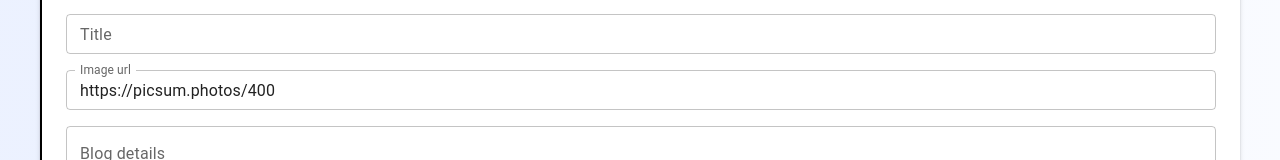
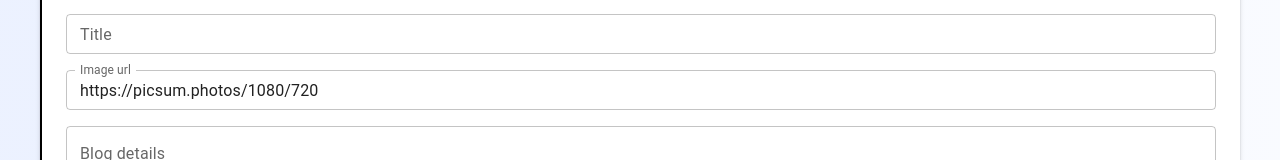
Before and after one commit to SumaniqueCode/vynspire-blogs, a React (Vite) app: page /posts/create in a window 1280 px wide. Shown: the part 194-354 px from the top of the page. Built offline with nearby package versions, Linux system fonts and the light colour scheme; sample sign-in values are in the browser's storage.

Commit message:
Fixed default image quality

```diff
--- a/src/pages/blog/PostCreate.tsx
+++ b/src/pages/blog/PostCreate.tsx
@@ -26,7 +26,7 @@ const PostCreate = () => {
       title: "",
       body: "",
       tags: "",
-      image: "https://picsum.photos/400",
+      image: "https://picsum.photos/1080/720",
     },
     validationSchema: Yup.object({
       title: Yup.string().required("Title is required"),
--- a/src/pages/blog/PostEdit.tsx
+++ b/src/pages/blog/PostEdit.tsx
@@ -43,7 +43,7 @@ const PostEdit = () => {
       title: post?.title || "",
       body: post?.body || "",
       tags: post?.tags?.join(", ") || "",
-      image: post?.image || "picsum.photos/400"
+      image: post?.image || "https://picsum.photos/1080/720"
     },
     validationSchema: PostSchema,
     onSubmit: async (values) => {
```
